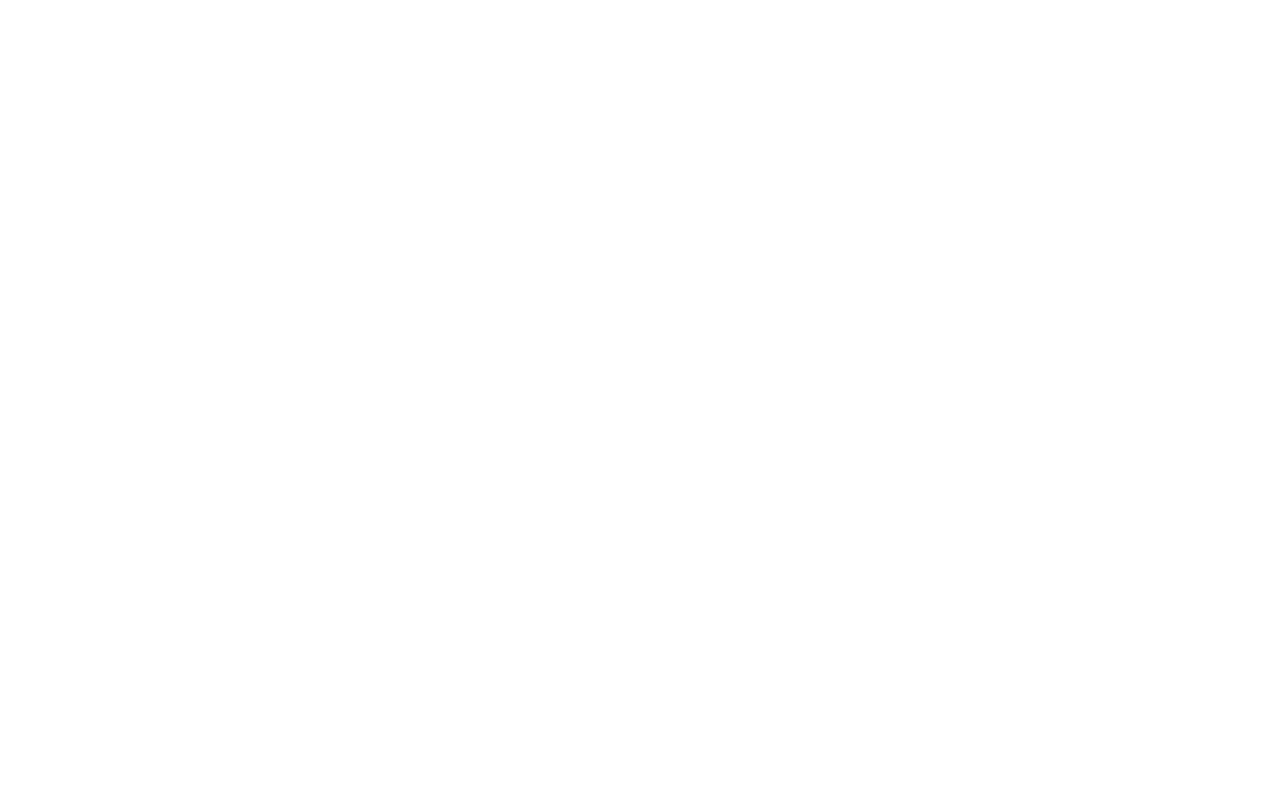
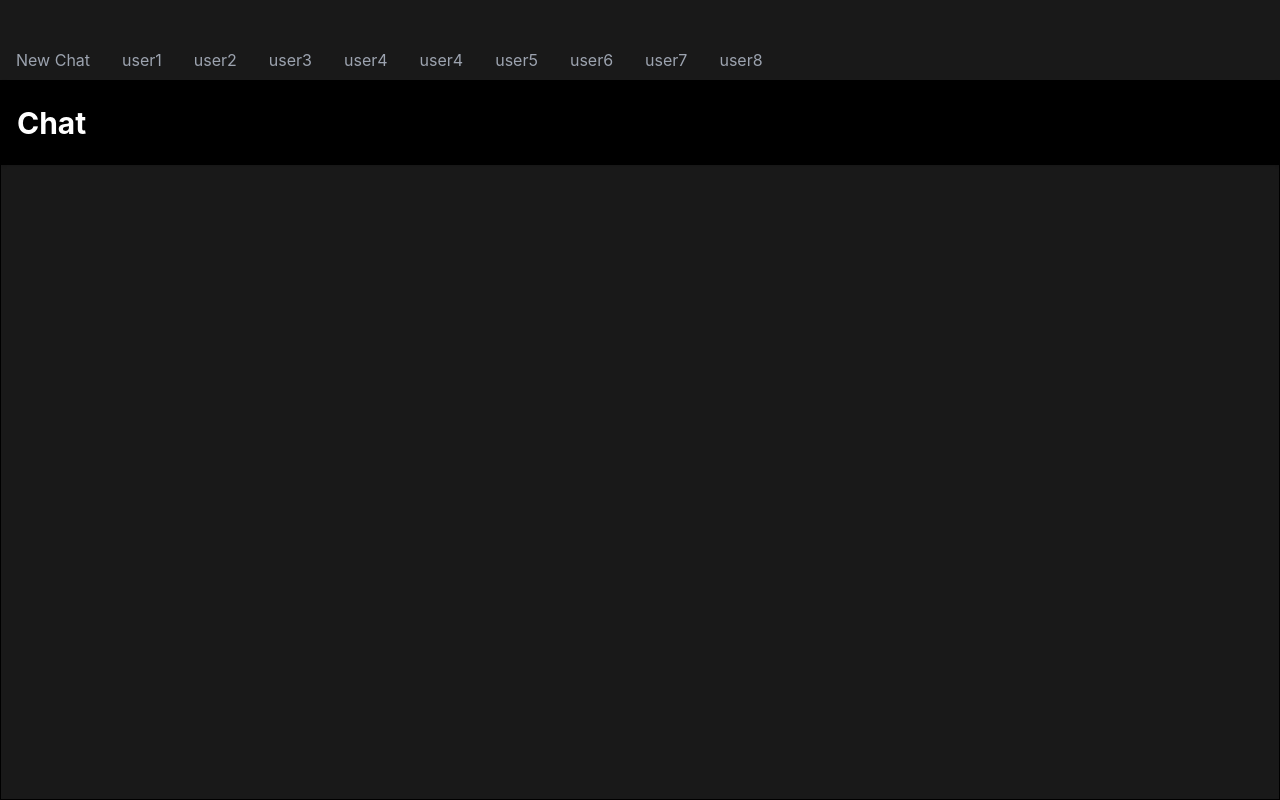
Before and after one commit to nenieiri-42Yerevan/Ft_transcendence, a React (Create React App) app in the folder frontend/: page /transcendence/user/chat in a window 1280 px wide. Built offline with nearby package versions, Linux system fonts and the light colour scheme.

Commit message:
starting development User chats

```diff
--- a/frontend/src/Chat/Chat.tsx
+++ b/frontend/src/Chat/Chat.tsx
@@ -1,13 +1,40 @@
-import React from "react";
+import axios from "axios";
+import React, { useState } from "react";
+
+import { Link } from "react-router-dom";
 
 const Chat = () => {
+    const chats = [
+        {user: "user1"},
+        {user: "user2"},
+        {user: "user3"},
+        {user: "user4"},
+        {user: "user4"},
+        {user: "user5"},
+        {user: "user6"},
+        {user: "user7"},
+        {user: "user8"},
+    ];
+
     return (
-    <div className="flex flex-row">
-        <div className="min-w-20 bg-red-500 min-h-full aaa aaaaaa aaaaaaaaaaaaaa">
+        <div className="flex flex-col h-screen">
+            <div className="bg-black/90 w-fullflex-shrink-0">
+                <nav className="flex flex-row mt-10">
+                <Link to="#" className="text-gray-400 hover:text-white py-2 px-4 ">New Chat</Link>
+                {
+                    chats && chats.map((elem, index)=>(
+                        <a href="#" className="text-gray-400 hover:text-white py-2 px-4">{elem.user}</a>
+                ))}
+                </nav>
+            </div>
+            <div className="flex-1 flex flex-col bg-black/90 border border-black">
+                <header className="bg-black shadow py-6 px-4">
+                    <h1 className="text-3xl text-white font-bold">Chat</h1>
+                </header>
+                <main className="flex-1 p-4">
+                </main>
+            </div>
         </div>
-        <div className="bg-blue-500 min-h-full"></div>
-
-    </div>
     );
 };
 
--- a/frontend/src/Profile.tsx
+++ b/frontend/src/Profile.tsx
@@ -2,7 +2,8 @@ import Background from "./Background";
 import avatar from "./assets/images/avatar.png"
 import pong from "./assets/images/pong.png"
 import { Link } from "react-router-dom";
-import Profilmenu from './profilemenu';
+import Profilemenu from './Profilemenu';
+import  React from "react";
 import { useState, useEffect } from 'react';
 import {useLocation, useNavigate} from 'react-router-dom';
 import axios from 'axios';
@@ -42,7 +43,7 @@ const Profile = () => {
         <>
         {/* {location.state.authorized && navigate("/transcendence/user/signin")} */}
             <div className = "flex flex-col justify-center backdrop-blur-md min-h-full min-w-full items-center bg-black/50 z-[668] absolute">
-                <Profilmenu/>
+                <Profilemenu/>
                 <div className="flex flex-col justify-center lg:flex-row">
                     <div className="m-6 w-[30em] justify-center bg-[#9e9c9c33] items-center min-w-full lg:min-w-fit h-fit p-8 rounded-md">
                         <div className="flex justify-center">
@@ -58,7 +59,7 @@ const Profile = () => {
                         </div>
                         <hr />
                         <div>
-                        {userInfo.names.map((friend:string, index:number) => (
+                        {userInfo.names && userInfo.names.map((friend:string, index:number) => (
                             <div className="flex flex-row m-1 items-center justify-between" key={index}>
                             <img src={avatar} className="w-[3em] h-fit"></img>
                             <span>{friend}</span>
--- a/frontend/src/Slices/userSlice.tsx
+++ b/frontend/src/Slices/userSlice.tsx
@@ -12,6 +12,7 @@ interface UserInfo {
   id: number,
   img: string,
   follows: number[],
+  chats: object[]
 }
 
 export const initialState: UserInfo = {
@@ -24,6 +25,7 @@ export const initialState: UserInfo = {
   img: '',
   names: [],
   follows: [],
+  chats: []
 };
 
 export const userSlice = createSlice({
@@ -44,11 +46,14 @@ export const userSlice = createSlice({
     },
     setFriends: (state, action : PayloadAction<string[]>) => {
       state.names = action.payload;
+    },
+    setChats: (state, action : PayloadAction<object[]>) =>{
+      state.chats = action.payload;
     }
   },
 });
 
-export const { setUserInfo, setUserImage, setFriends } = userSlice.actions;
+export const { setUserInfo, setUserImage, setFriends, setChats } = userSlice.actions;
 
 export const selectUser = (state: any) => state.user;
 
--- a/frontend/src/profilemenu.tsx
+++ b/frontend/src/profilemenu.tsx
@@ -1,9 +1,31 @@
+import  React from "react";
 import { Link } from "react-router-dom";
+import { useDispatch, useSelector } from 'react-redux';
+import {selectUser} from './Slices/userSlice';
+import axios from "axios";
 
-const profilemenu = () => {
+const Profilemenu = () => {
+    const userInfo = useSelector(selectUser);
+    const dispatch = useDispatch();
+
+    const getChats = async () => {
+        try {
+            const res = await axios.get(`http://localhost:7000/transcendence/chat/${userInfo.id}`, {
+                headers: {
+                    Authorization: `Bearer ${sessionStorage.getItem('access_token')}`
+                  }
+              });
+            console.log(res);
+
+        }
+        catch(error: any)
+        {
+
+        }
+    }
     return (
         <>
-            <nav className="flex justify-between w-full py-2 px-4 bg-gray-800 text-white fixed top-0 left-0 z-10">
+            <nav className="flex justify-between w-full py-2 px-4 bg-[#9e9c9c33] text-white fixed top-0 left-0 z-10">
                 <ul className="flex space-x-4">
                     <li>
                         <Link to="#">Dashboard</Link>
@@ -12,7 +34,7 @@ const profilemenu = () => {
                         <Link to="#">Friends</Link>
                     </li>
                     <li>
-                    <Link to="#">Chat</Link>
+                        <Link to="#" onClick={getChats}>Chat</Link>
                     </li>
                     <li>
                         <Link to="#">Game</Link>
@@ -24,4 +46,4 @@ const profilemenu = () => {
 
 }
 
-export default profilemenu;
+export default Profilemenu;
```
Also changed, not shown: 1 other file (tests, documents, lock files or other folders). Lines whose indentation alone changed are shown as unchanged.
